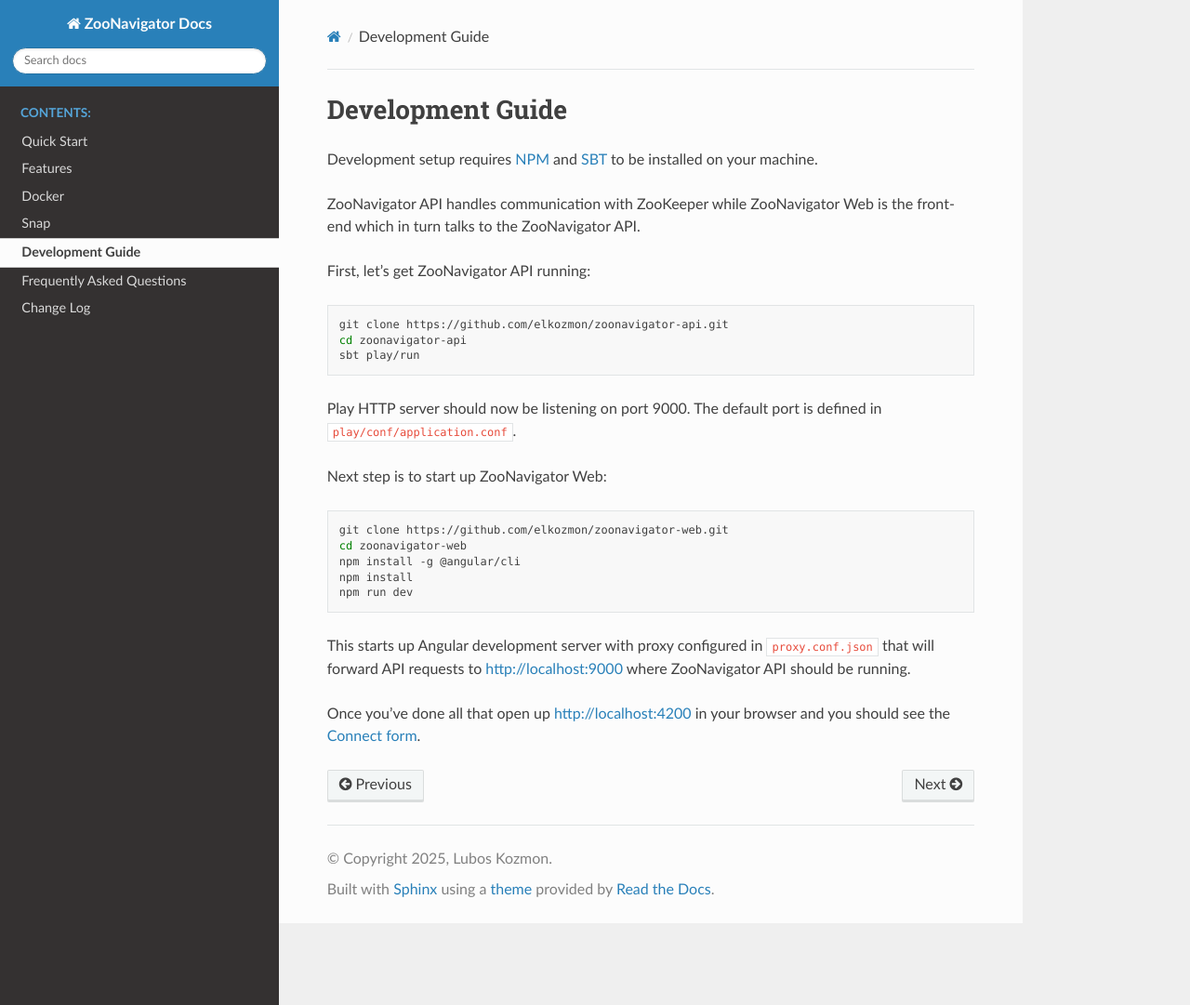
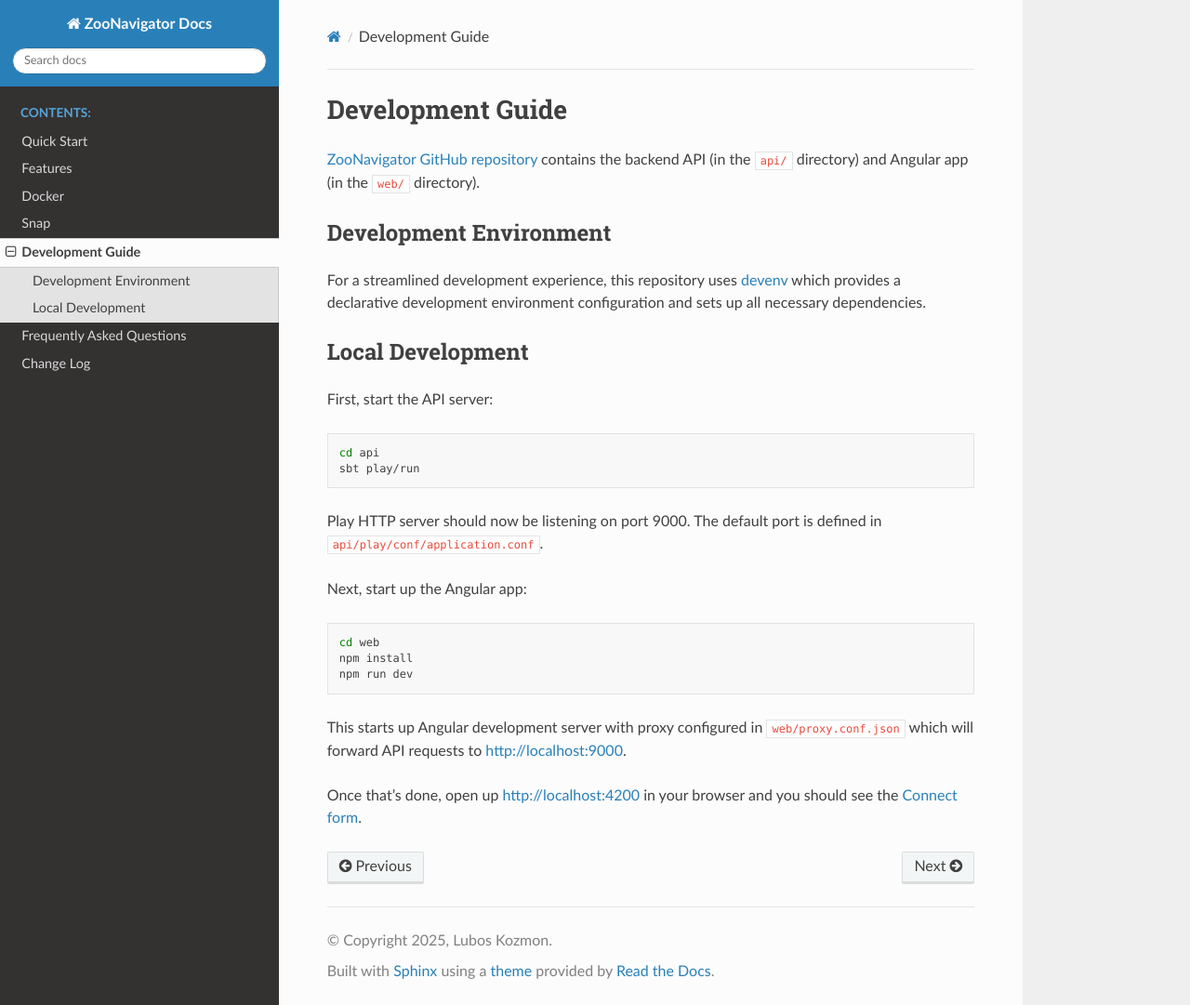
Before and after one commit to elkozmon/zoonavigator, a Sphinx documentation site: the page built from docs/development.rst, in a window 1280 px wide and 1081 px high. Shown: the whole window at 93% size. Built offline with Sphinx 7.4.7 and the Read the Docs theme 3.1.0, drawn with Linux system fonts in a browser that asks for light colours.

Commit message:
docs: update compatibility and development section

```diff
--- a/docs/development.rst
+++ b/docs/development.rst
@@ -2,32 +2,33 @@
 Development Guide
 =================
 
-Development setup requires `NPM <https://www.npmjs.com/>`_ and `SBT <https://www.scala-sbt.org/>`_ to be installed on your machine.
+`ZooNavigator GitHub repository <https://github.com/elkozmon/zoonavigator>`_ contains the backend API (in the :code:`api/` directory) and Angular app (in the :code:`web/` directory).
 
-ZooNavigator API handles communication with ZooKeeper while
-ZooNavigator Web is the front-end which in turn talks to the ZooNavigator API.
+Development Environment
+=======================
 
+For a streamlined development experience, this repository uses `devenv <https://devenv.sh/>`_ which provides a declarative development environment configuration and sets up all necessary dependencies.
 
-First, let's get ZooNavigator API running:
+Local Development
+=================
+
+First, start the API server:
 
 .. code-block:: bash
 
-  git clone https://github.com/elkozmon/zoonavigator-api.git
-  cd zoonavigator-api
+  cd api
   sbt play/run
 
-Play HTTP server should now be listening on port 9000. The default port is defined in :code:`play/conf/application.conf`.
+Play HTTP server should now be listening on port 9000. The default port is defined in :code:`api/play/conf/application.conf`.
 
-Next step is to start up ZooNavigator Web:
+Next, start up the Angular app:
 
 .. code-block:: bash
 
-  git clone https://github.com/elkozmon/zoonavigator-web.git
-  cd zoonavigator-web
-  npm install -g @angular/cli
+  cd web
   npm install
   npm run dev
 
-This starts up Angular development server with proxy configured in :code:`proxy.conf.json` that will forward API requests to http://localhost:9000 where ZooNavigator API should be running.
+This starts up Angular development server with proxy configured in :code:`web/proxy.conf.json` which will forward API requests to http://localhost:9000.
 
-Once you've done all that open up http://localhost:4200 in your browser and you should see the `Connect form <./_static/images/screenshots/connect-form.png>`_.
+Once that's done, open up http://localhost:4200 in your browser and you should see the `Connect form <./_static/images/screenshots/connect-form.png>`_.
--- a/docs/features.rst
+++ b/docs/features.rst
@@ -23,4 +23,4 @@
 Compatibility
 -------------
 
-ZooKeeper versions 3.4.x and 3.5.x are currently supported.
+ZooKeeper versions 3.5.x to 3.9.x are currently supported.
```
Also changed, not shown: README.md (+1 -1 lines).
